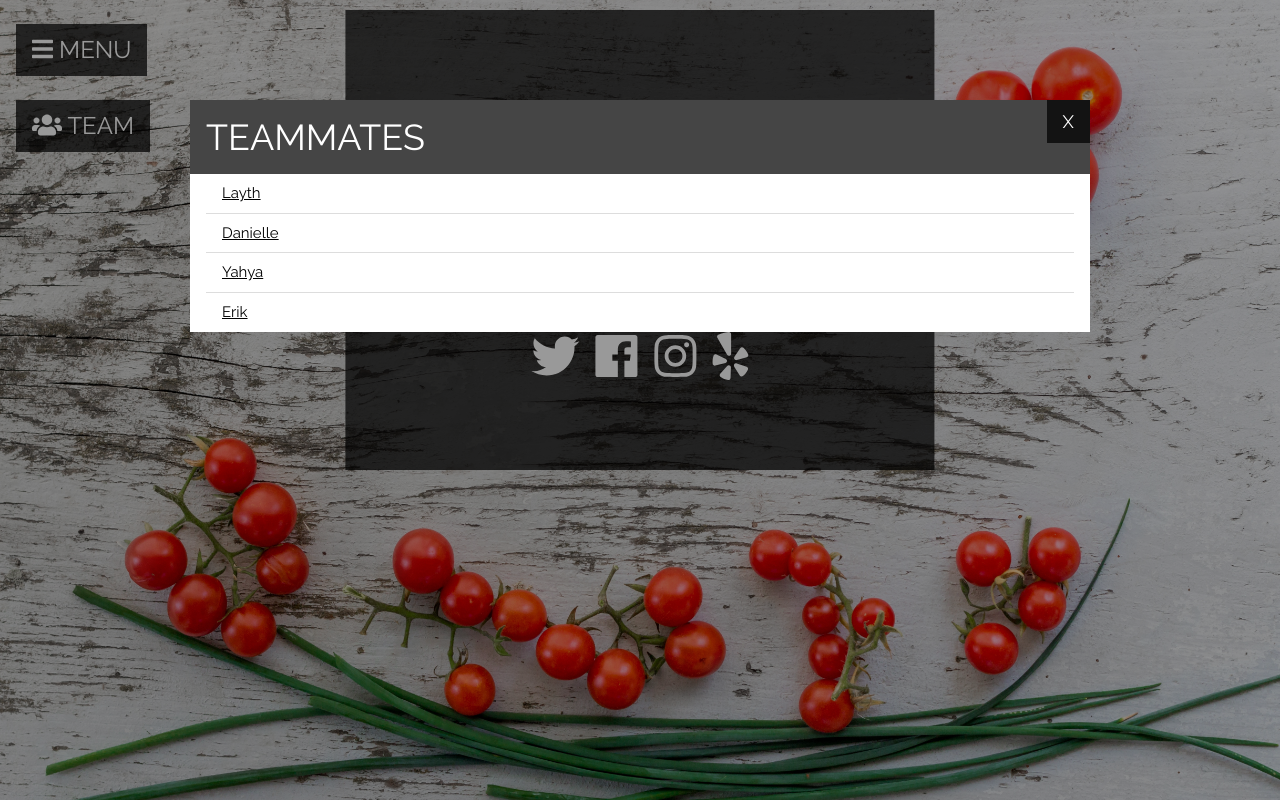
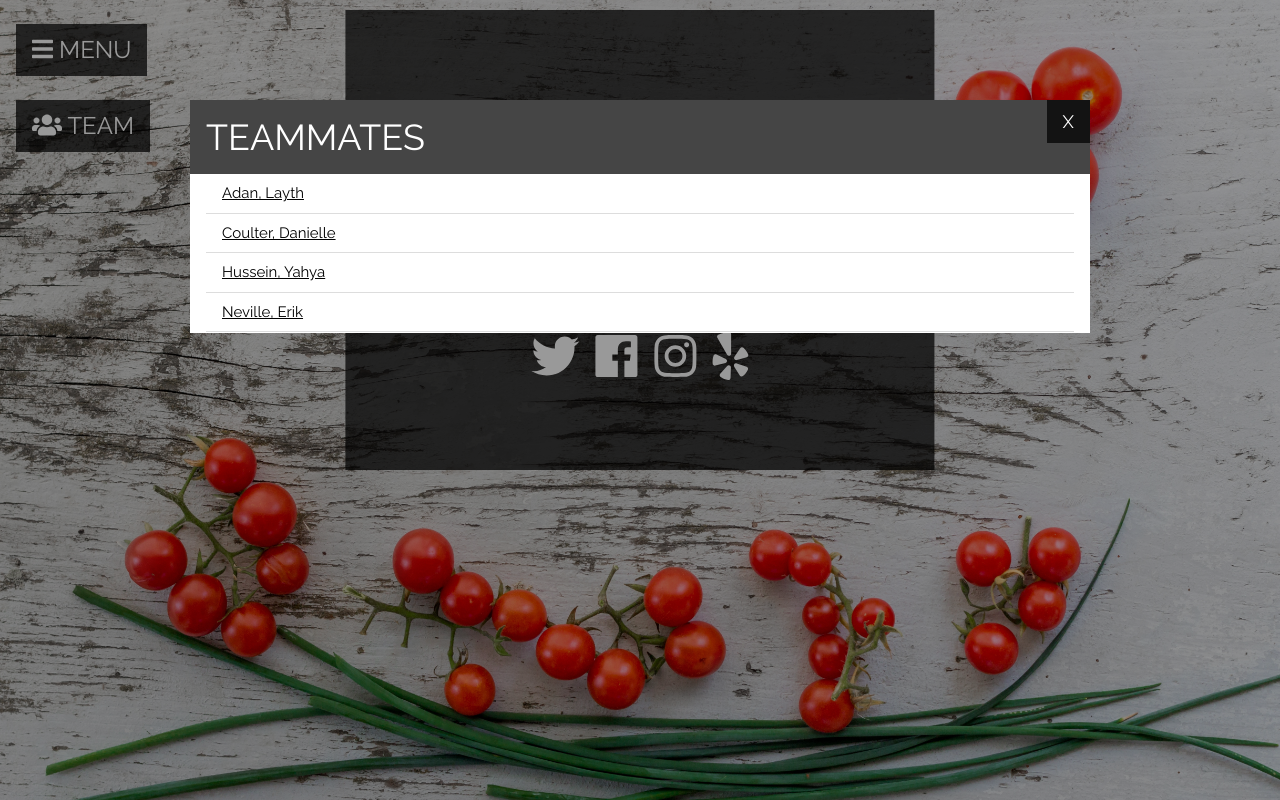
Before and after one commit to wehelie/foodtruck, a PHP site: page / in a window 1280 px wide, after a click on "TEAM". Run offline with PHP 8.4, Linux system fonts and the light colour scheme; some libraries are stand-ins or nearby versions.

Commit message:
Update index.php
Added our last names, for grading purposes

```diff
--- a/index.php
+++ b/index.php
@@ -70,10 +70,10 @@ include 'header.php';
             <p class="w3-large"><a href="http://eneville.icoolshow.net/"/>Erik</p> -->
 
             <ul class="w3-ul">
-              <li><a href="http://ladan.icoolshow.net/"/>Layth</a></li>
-              <li><a href="http://dcoulter.icoolshow.net/"/>Danielle</a></li>
-              <li><a href="http://yhussein.icoolshow.net/"/>Yahya</a></li>
-              <li><a href="http://eneville.icoolshow.net/"/>Erik</a></li>
+              <li><a href="http://ladan.icoolshow.net/"/>Adan, Layth</li>
+              <li><a href="http://dcoulter.icoolshow.net/"/>Coulter, Danielle</li>
+              <li><a href="http://yhussein.icoolshow.net/"/>Hussein, Yahya</li>
+              <li><a href="http://eneville.icoolshow.net/"/>Neville, Erik</li>
             </ul>
           </form>
         <?php include 'footer.php'; ?>
```
